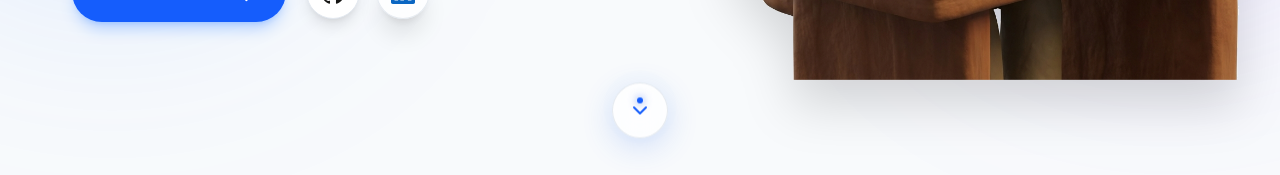
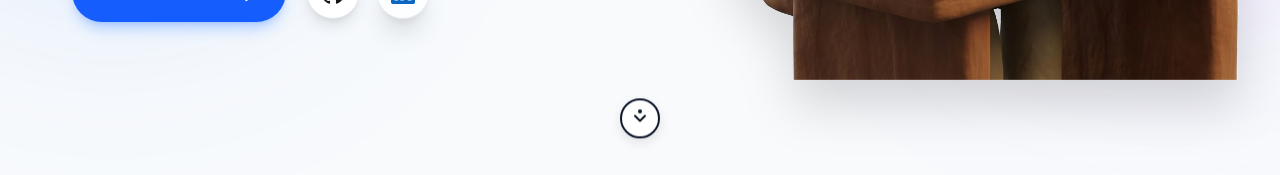
Before and after one commit to Jeeva1121/Portfolio, a Next.js app: page / in a window 1280 px wide. Shown: the part 625-800 px from the top of the page. Built offline with nearby package versions, Linux system fonts and the light colour scheme.

Commit message:
style: senior refinement of scroll indicator for maximum contrast and precision

```diff
--- a/src/components/ClientLayout.tsx
+++ b/src/components/ClientLayout.tsx
@@ -1,12 +1,16 @@
 "use client";
 
-import { useEffect, useRef } from "react";
+import { useEffect, useRef, useState } from "react";
 
 export default function ClientLayout({ children }: { children: React.ReactNode }) {
     const lenisRef = useRef<any>(null);
+    const [mounted, setMounted] = useState(false);
 
     useEffect(() => {
+        setMounted(true);
+
         const initLenis = async () => {
+            try {
                 const Lenis = (await import("lenis")).default;
 
                 const lenis = new Lenis({
@@ -53,10 +57,18 @@ export default function ClientLayout({ children }: { children: React.ReactNode }
                     lenisRef.current = null;
                     document.removeEventListener("click", handleLinkClick);
                 };
+            } catch (error) {
+                console.error("Lenis initialization failed:", error);
+            }
         };
 
         initLenis();
     }, []);
 
+    // Prevent hydration issues by ensuring we only render full content after mount
+    if (!mounted) {
+        return <div style={{ opacity: 0 }}>{children}</div>;
+    }
+
     return <>{children}</>;
 }
--- a/src/components/ScrollIcon.tsx
+++ b/src/components/ScrollIcon.tsx
@@ -13,28 +13,21 @@ export default function ScrollIcon({ href, label }: ScrollIconProps) {
         <div className="flex flex-col items-center">
             <a
                 href={href}
-                className="group relative flex items-center justify-center w-14 h-14"
+                className="group relative flex items-center justify-center w-10 h-10"
                 aria-label={label}
             >
-                {/* Animated Ripple Effect */}
+                {/* Senior-Level Circle Container: Small, Solid Contrast, Sharp Shadow */}
                 <motion.div
-                    className="absolute inset-0 rounded-full bg-blue-600/10 -z-10"
-                    animate={{ scale: [1, 1.4, 1], opacity: [0.3, 0, 0.3] }}
-                    transition={{ duration: 2, repeat: Infinity, ease: "easeInOut" }}
-                />
+                    animate={{ y: [0, 6, 0] }}
+                    transition={{ duration: 2.5, repeat: Infinity, ease: "easeInOut" }}
+                    className="w-full h-full rounded-full flex items-center justify-center bg-white dark:bg-slate-900 text-slate-900 dark:text-white border-2 border-slate-900 dark:border-white shadow-[0_4px_12px_rgba(0,0,0,0.1)] transition-all duration-300 group-hover:bg-slate-900 group-hover:text-white dark:group-hover:bg-white dark:group-hover:text-slate-900 group-hover:scale-110"
+                >
+                    <ChevronDown className="w-5 h-5 stroke-[2.5px] transition-transform" />
 
-                {/* Main Circle Container */}
-                <motion.div
-                    animate={{ y: [0, 10, 0] }}
-                    transition={{ duration: 2.5, repeat: Infinity, ease: "easeInOut" }}
-                    className="w-full h-full glass rounded-full flex items-center justify-center text-blue-600 shadow-[0_8px_32px_rgba(37,99,235,0.2)] border-white/40 backdrop-blur-xl group-hover:scale-110 group-hover:border-blue-500/50 transition-all duration-500"
-                >
-                    <ChevronDown className="w-6 h-6 group-hover:translate-y-0.5 transition-transform" />
-
-                    {/* Premium Animated Dot */}
+                    {/* Precision Animated Dot */}
                     <motion.div
-                        className="absolute top-2.5 w-1.5 h-1.5 bg-blue-600 rounded-full shadow-[0_0_8px_rgba(37,99,235,0.8)]"
-                        animate={{ opacity: [0, 1, 0], y: [0, 4, 0] }}
+                        className="absolute top-1.5 w-1 h-1 bg-slate-900 dark:bg-white rounded-full group-hover:bg-white dark:group-hover:bg-slate-900 shadow-sm"
+                        animate={{ opacity: [0, 1, 0], y: [0, 3, 0] }}
                         transition={{ duration: 2.5, repeat: Infinity, delay: 0.5 }}
                     />
                 </motion.div>
```
Lines whose indentation alone changed are shown as unchanged.
